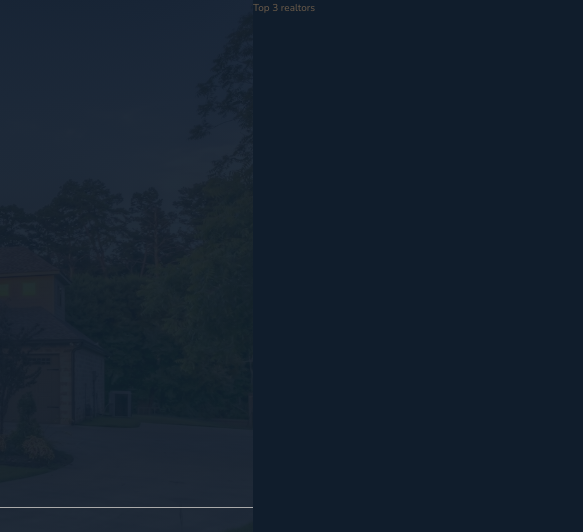
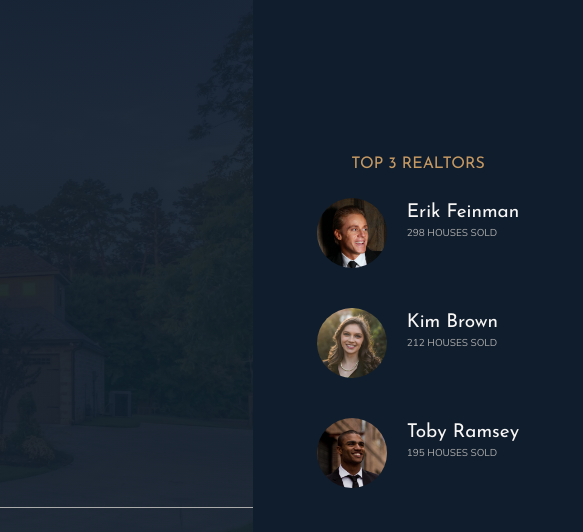
Before and after one commit to tayfurerkenci/nexter-scss-grid, a website: page index.html in a window 1280 px wide. Shown: the top 532 px of the page, 697-1280 px from the left. Drawn offline with nearby package versions, Linux system fonts and the light colour scheme.

Commit message:
feat: implemented realtors section

```diff
--- a/index.html
+++ b/index.html
@@ -33,7 +33,28 @@
       </div>
     </header>
 
-    <div class="realtors">Top 3 realtors</div>
+    <div class="realtors">
+      <h3 class="heading-3">Top 3 Realtors</h3>
+      <div class="realtors__list">
+        <img src="img/realtor-1.jpeg" alt="Realtor 1" class="realtors__img" />
+        <div class="realtors__details">
+          <h4 class="heading-4 heading-4--light">Erik Feinman</h4>
+          <p class="realtors__sold">298 houses sold</p>
+        </div>
+
+        <img src="img/realtor-2.jpeg" alt="Realtor 2" class="realtors__img" />
+        <div class="realtors__details">
+          <h4 class="heading-4 heading-4--light">Kim Brown</h4>
+          <p class="realtors__sold">212 houses sold</p>
+        </div>
+
+        <img src="img/realtor-3.jpeg" alt="Realtor 3" class="realtors__img" />
+        <div class="realtors__details">
+          <h4 class="heading-4 heading-4--light">Toby Ramsey</h4>
+          <p class="realtors__sold">195 houses sold</p>
+        </div>
+      </div>
+    </div>
 
     <section class="features">
       <div class="feature">
--- a/sass/_realtors.scss
+++ b/sass/_realtors.scss
@@ -1,4 +1,30 @@
 .realtors {
   background-color: $color-secondary;
   grid-column: col-start 7 / full-end;
+  padding: 3rem;
+
+  display: grid;
+  align-content: center;
+  justify-content: center;
+  justify-items: center;
+  grid-row-gap: 2rem;
+
+  &__list {
+    display: grid;
+    grid-template-columns: min-content max-content;
+    grid-column-gap: 2rem;
+    grid-row-gap: 5vh;
+  }
+
+  &__img {
+    width: 7rem;
+    border-radius: 50%;
+    display: block;
+  }
+
+  &__sold {
+    text-transform: uppercase;
+    color: $color-grey-light-2;
+    margin-top: -3px;
+  }
 }
```
Also changed, not shown: css/style.css.
